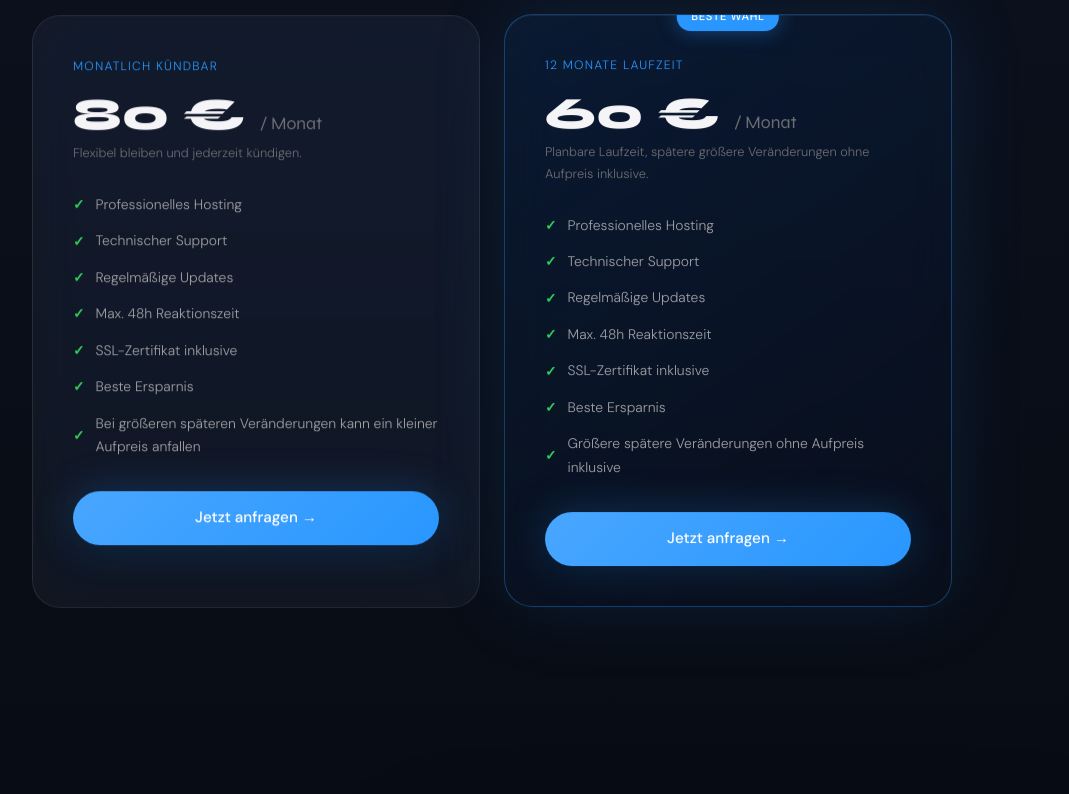
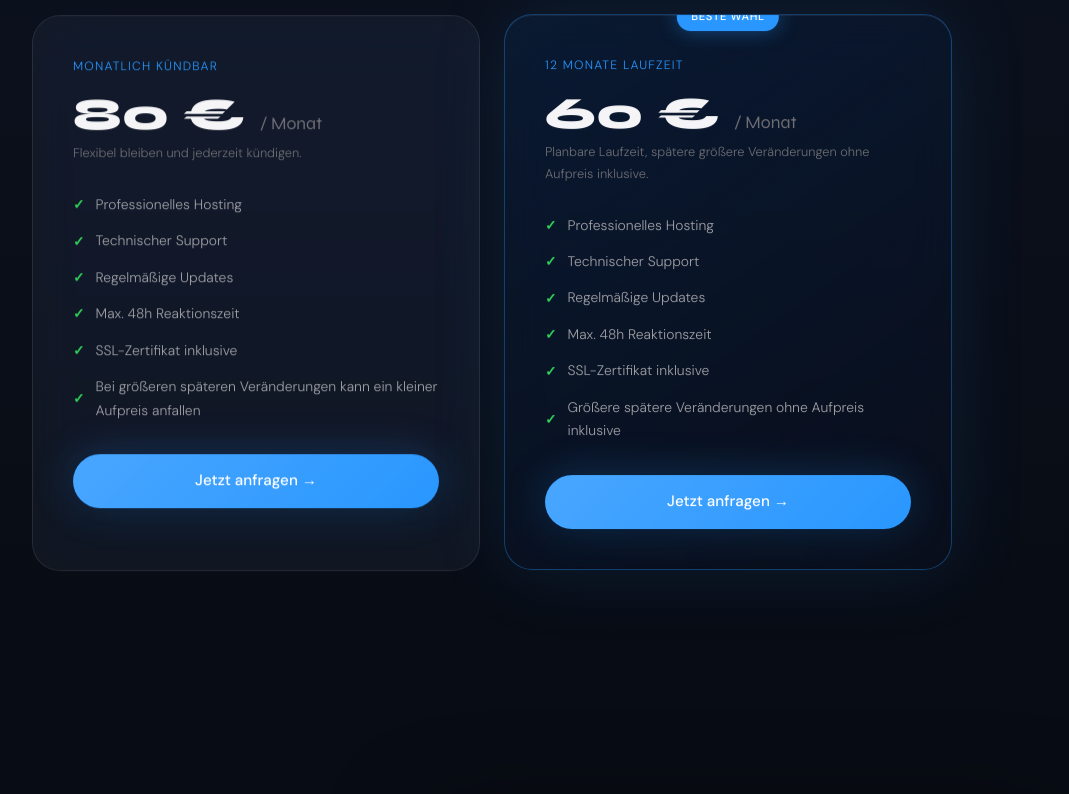
Before and after one commit to benjaminb2810-lang/Mine, a plain HTML site: page index.html in a window 1280 px wide. Shown: the part 3537-4331 px from the top of the page, without its empty margins (148-1217 px from the left). Drawn offline with Linux system fonts and the light colour scheme; a web font is replaced by a local one.

Commit message:
Add files via upload

```diff
--- a/index.html
+++ b/index.html
@@ -175,7 +175,6 @@
         <li>Regelmäßige Updates</li>
         <li>Max. 48h Reaktionszeit</li>
         <li>SSL-Zertifikat inklusive</li>
-        <li>Beste Ersparnis</li>
         <li>Bei größeren späteren Veränderungen kann ein kleiner Aufpreis anfallen</li>
       </ul>
       <a href="#kontakt" class="btn-primary">Jetzt anfragen →</a>
@@ -191,7 +190,6 @@
         <li>Regelmäßige Updates</li>
         <li>Max. 48h Reaktionszeit</li>
         <li>SSL-Zertifikat inklusive</li>
-        <li>Beste Ersparnis</li>
         <li>Größere spätere Veränderungen ohne Aufpreis inklusive</li>
       </ul>
       <a href="#kontakt" class="btn-primary">Jetzt anfragen →</a>
```
